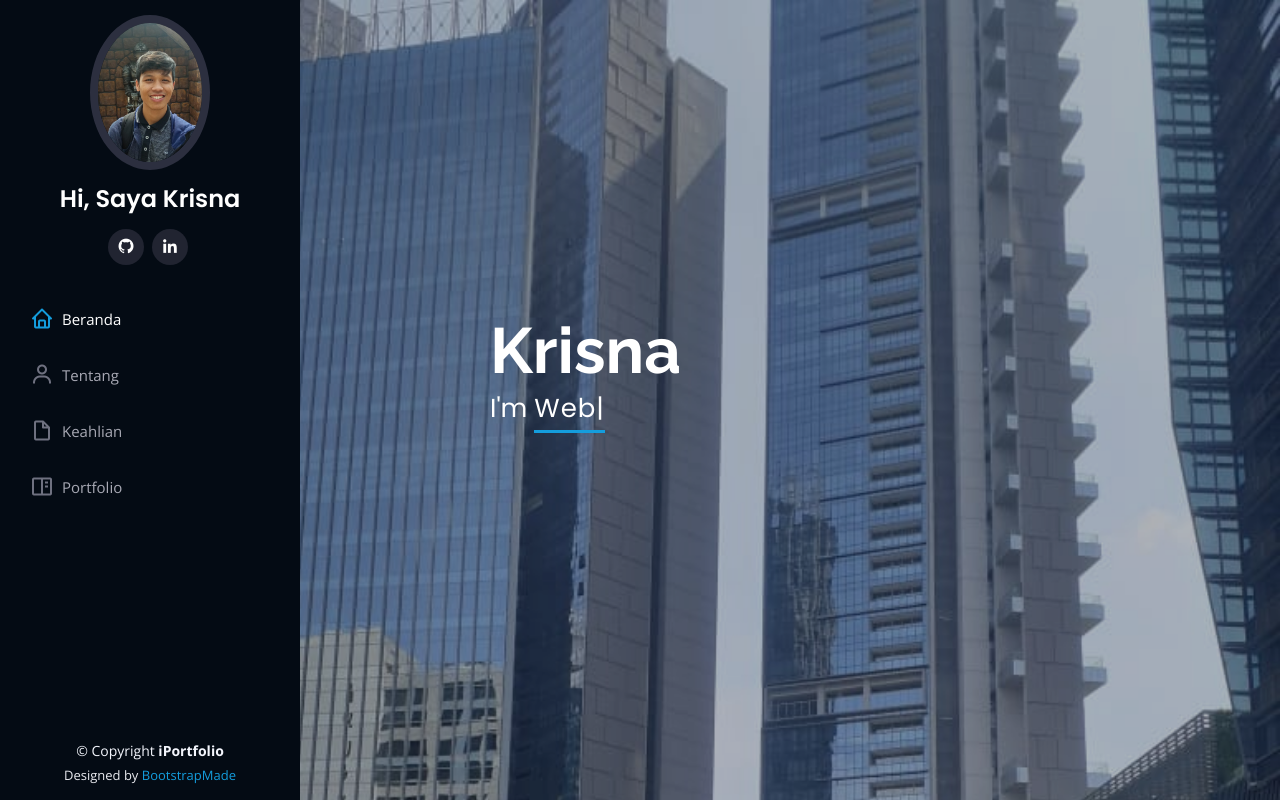
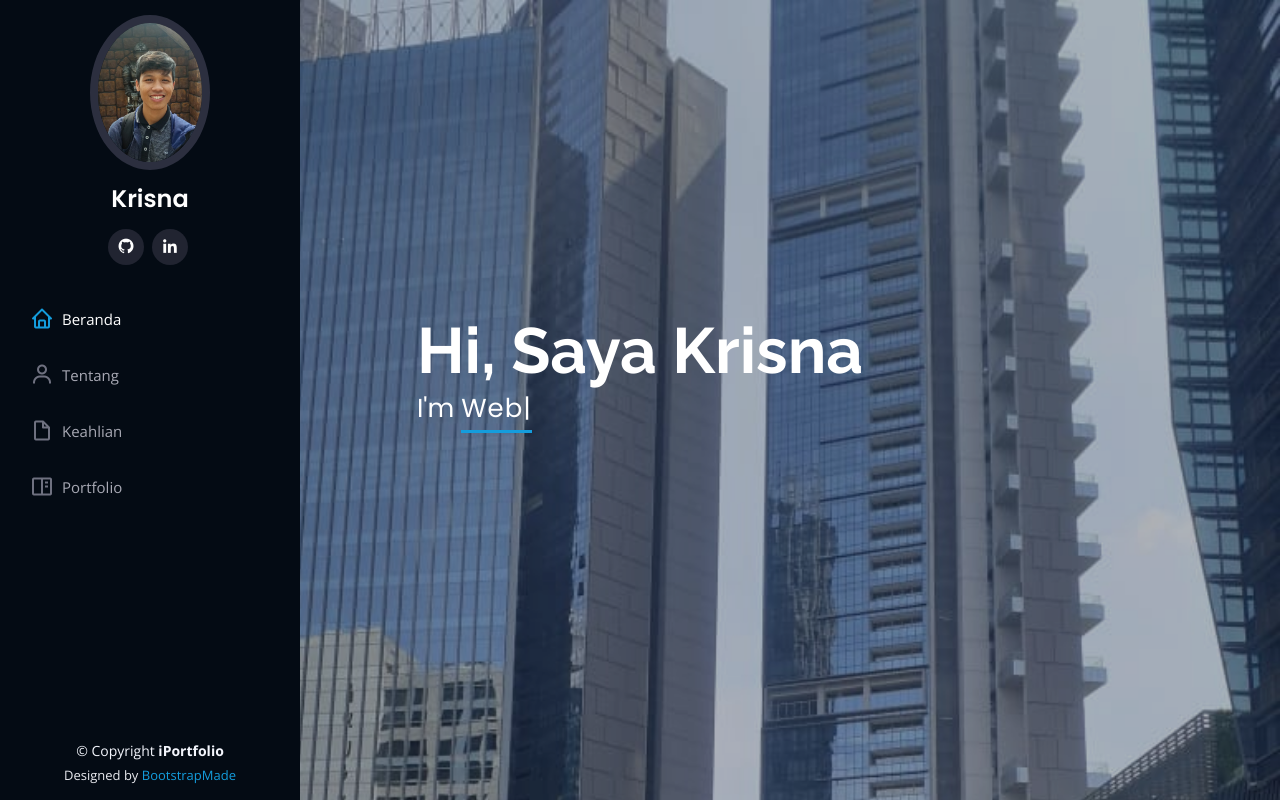
Before and after one commit to krisna1234567/krisna1234567.github.io, a plain HTML site: page index.html in a window 1280 px wide. Shown: the top 802 px of the page. Drawn offline with nearby package versions, Linux system fonts and the light colour scheme.

Commit message:
Update index.html

```diff
--- a/index.html
+++ b/index.html
@@ -46,7 +46,7 @@
 
       <div class="profile">
         <img src="assets/img/profile-img1.jpeg" alt="" class="img-fluid rounded-circle">
-        <h1 class="text-light"><a href="index.html">Hi, Saya Krisna</a></h1>
+        <h1 class="text-light"><a href="index.html">Krisna</a></h1>
         <div class="social-links mt-3 text-center">
           <a target="blank" href="https://github.com/krisna1234567" class="github"><i class="bx bxl-github"></i></a>
           <a target="blank" href="https://www.linkedin.com/in/krisna-0b3228195" class="linkedin"><i class="bx bxl-linkedin"></i></a>
@@ -68,7 +68,7 @@
   <!-- ======= Hero Section ======= -->
   <section id="hero" class="d-flex flex-column justify-content-center align-items-center">
     <div class="hero-container" data-aos="fade-in">
-      <h1>Krisna</h1>
+      <h1>Hi, Saya Krisna</h1>
       <p>I'm <span class="typed" data-typed-items="Software Developer, Web Developer, Back-End Developer"></span></p>
     </div>
   </section><!-- End Hero -->
```
